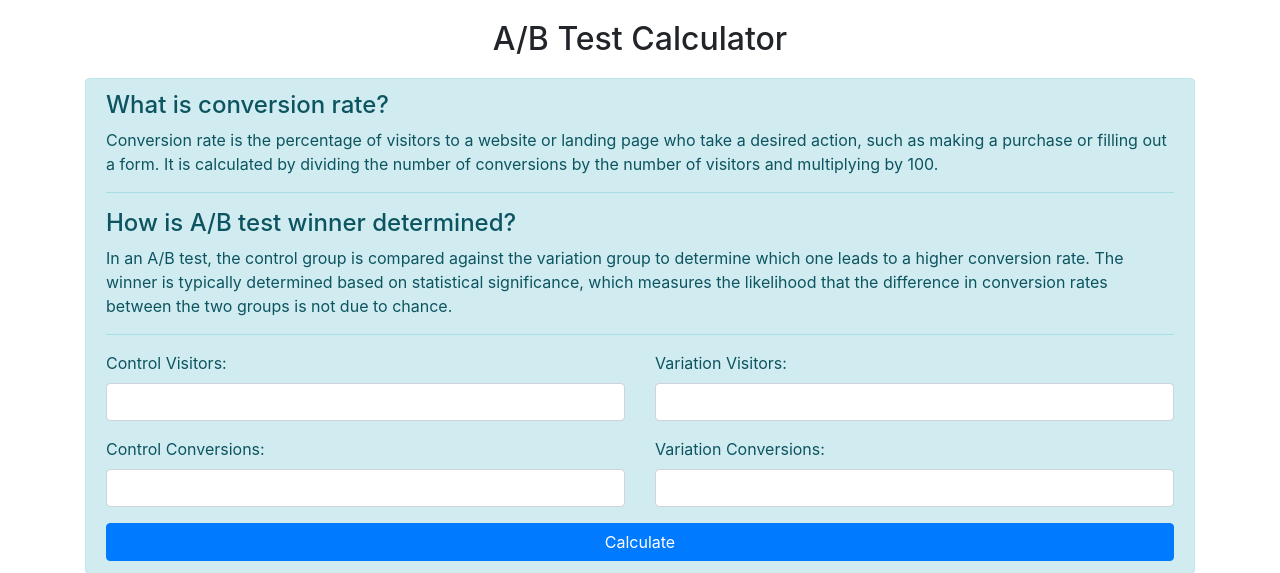
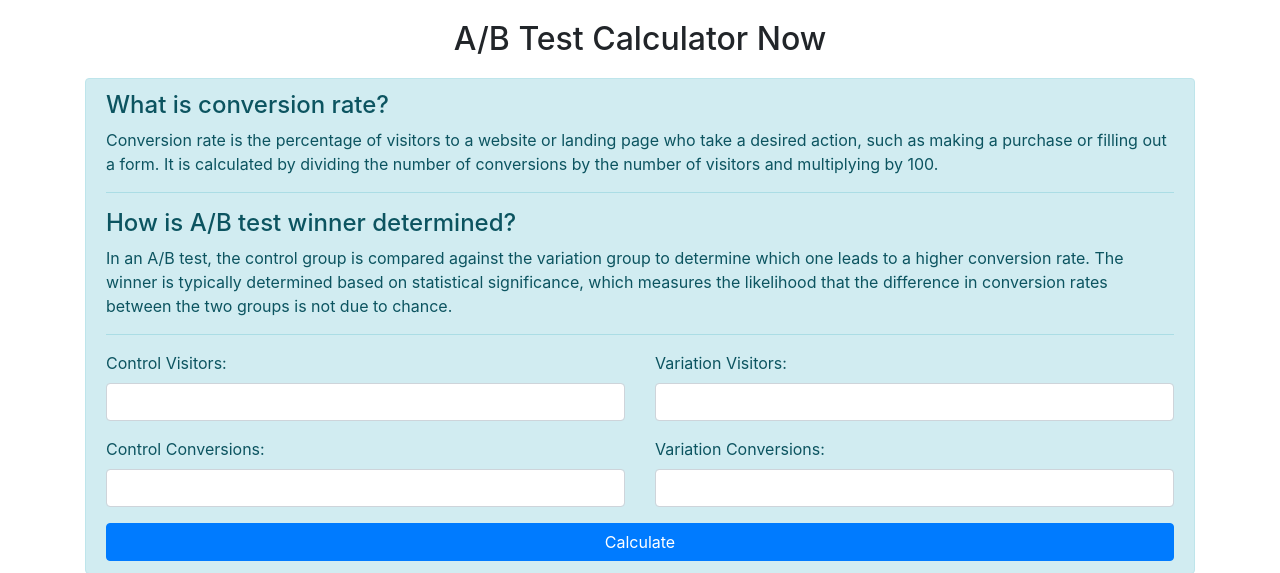
Before and after one commit to vital1188/abtestnow, a Flask app: page / in a window 1280 px wide. Shown: the top 573 px of the page. Run offline with Flask 2, Linux system fonts and the light colour scheme; some libraries are stand-ins or nearby versions.

Commit message:
Initial commit

```diff
--- a/templates/index.html
+++ b/templates/index.html
@@ -3,12 +3,12 @@
   <head>
     <meta charset="UTF-8">
     <meta name="viewport" content="width=device-width, initial-scale=1.0">
-    <title>A/B Test Calculator Now</title>
+    <title>A/B Test Calculator</title>
     <link rel="stylesheet" href="https://stackpath.bootstrapcdn.com/bootstrap/4.3.1/css/bootstrap.min.css">
     <link rel="stylesheet" href="{{ url_for('static', filename='style.css') }}">
   </head>
   <body>
-    <h1>A/B Test Calculator</h1>
+    <h1>A/B Test Calculator Now</h1>
     <div class="container">
         <div class="alert alert-info">
         <h4 class="alert-heading">What is conversion rate?</h4>
```
